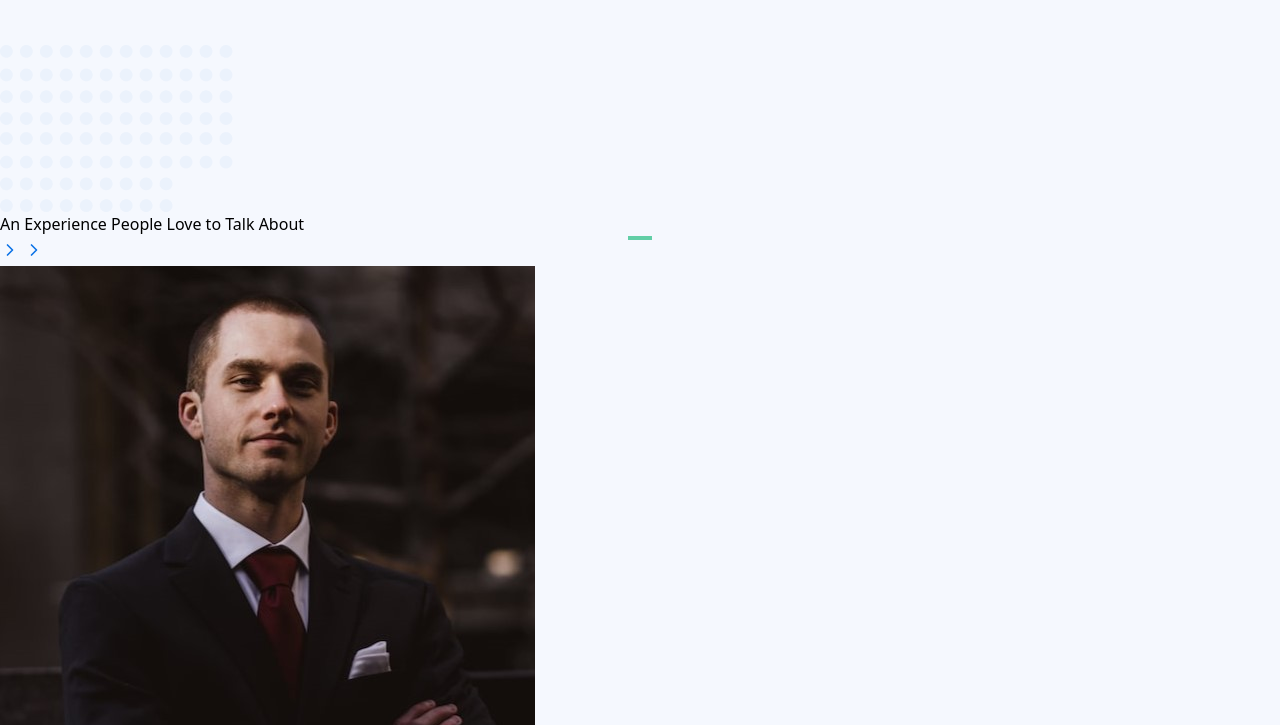
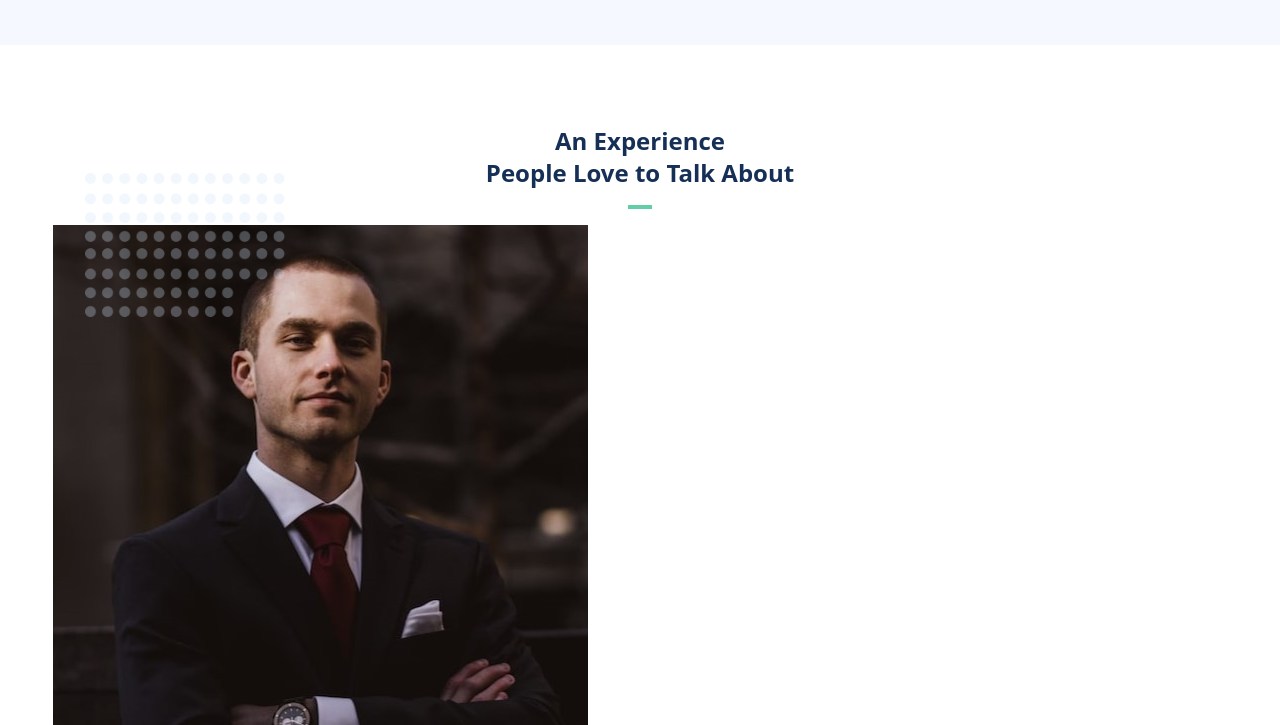
Before and after one commit to abhishekfarande04/razorpay_clone, a plain HTML site: page index.html in a window 1280 px wide. Shown: the part 5915-6640 px from the top of the page. Drawn offline with nearby package versions, Linux system fonts and the light colour scheme.

Commit message:
Update index.html

```diff
--- a/index.html
+++ b/index.html
@@ -892,27 +892,27 @@
 
     </section>
     <!-- people/testimonial section -->
-    <section class="bg-[#f5f8fe]">
-        <div>
-            <img src="./razorpayclone3/images/feature-section1-dottedrows.png" alt="">
-            <h2>An Experience
-                People Love to Talk About</h2>
-            <div class="w-6 h-1 bg-[#61cea6] mx-auto"></div>
+    <section class="relative">
+        <div class="w-11/12 max-w-[1300px] mx-auto relative py-20">
+            <img src="./razorpayclone3/images/feature-section1-dottedrows.png" alt="" class="absolute w-[200px] top-[8rem] left-[2rem]">
+            <h2 class="font-mullish font-bold text-[#162f56] text-2xl text-center">An Experience
+                <br> People Love to Talk About</h2>
+            <div class="w-6 h-1 bg-[#61cea6] mx-auto my-4"></div>
 
             <!-- left button -->
-            <button>
-                <div>
+            <button class="w-[100px] h-[100px] bg-[#f4f8ff] rounded-full absolute left-0 top-1/2 flex justify-center items-center mix-blend-multiply" >
+                <div class="w-[65%] h-[65%] bg-[#f4f4ff] rounded-full flex justify-center items-center">
                     <i
                             data-feather="chevron-right"
-                            class="w-5 h-5 text-[#0b72e7] group-hover:text-[#2b84ea] transition-all duration-200"></i>
+                            class="stroke-[5px] w-6 h-6 md:w-10 md-h-10 text-[#818597] transition-all duration-200 rotate-180"></i>
                 </div>
             </button>
             <!-- right button -->
-            <button>
-                <div>
+            <button class="w-[100px] h-[100px] bg-[#f4f8ff] rounded-full absolute right-0 top-1/2 flex justify-center items-center mix-blend-multiply">
+                <div class="w-[65%] h-[65%] bg-[#f4f4ff] rounded-full flex justify-center items-center">
                     <i
                             data-feather="chevron-right"
-                            class="w-5 h-5 text-[#0b72e7] group-hover:text-[#2b84ea] transition-all duration-200"></i>
+                            class="stroke-[5px] w-6 h-6 md:w-10 md-h-10 text-[#818597] transition-all duration-200"></i>
                 </div>
             </button>
             <!-- main content -->
```
